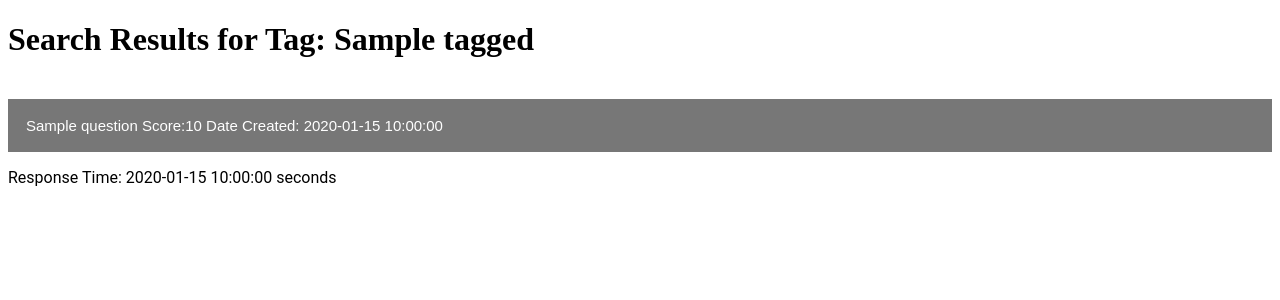
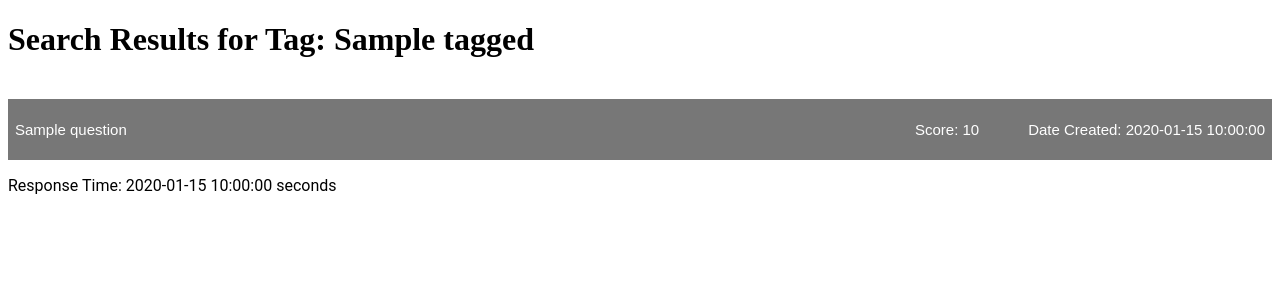
Before and after one commit to thzidaan/Stack-Overflow-API, a Flask app: template templates/search.html in a window 1280 px wide. Shown: the top 300 px of the page. Run offline with Flask 2, Linux system fonts and the light colour scheme; the template is opened without the code that fills it: most values are stand-ins (such as "Sample title", 1, 10 or a date in 2020).

Commit message:
UI Stylized

```diff
--- a/templates/search.html
+++ b/templates/search.html
@@ -63,7 +63,7 @@
 <div class="container" style="font-family: Roboto,sans-serif">
   {% for question in data %}
   <br>
-  <button type="button" class="collapsible">{{question['title']}} Score:{{question['score']}}  Date Created: {{question['creation_date']}}</button>
+  <button type="button" class="collapsible" style="display: flex; flex-direction: row; justify-content: space-between;position: relative;padding: 7px;"><p>{{question['title']}} </p><p style="position: absolute; margin-left: 900px;">Score: {{question['score']}} </p><p>Date Created: {{question['creation_date']}}</p> </button>
     <div class="content">
       <p>{{question['body']}}</p>
       <br>
@@ -126,7 +126,7 @@
       {% endfor %}
       {% endif %}
     </div>
-  <br>
+
 
 
   {% endfor %}
```
